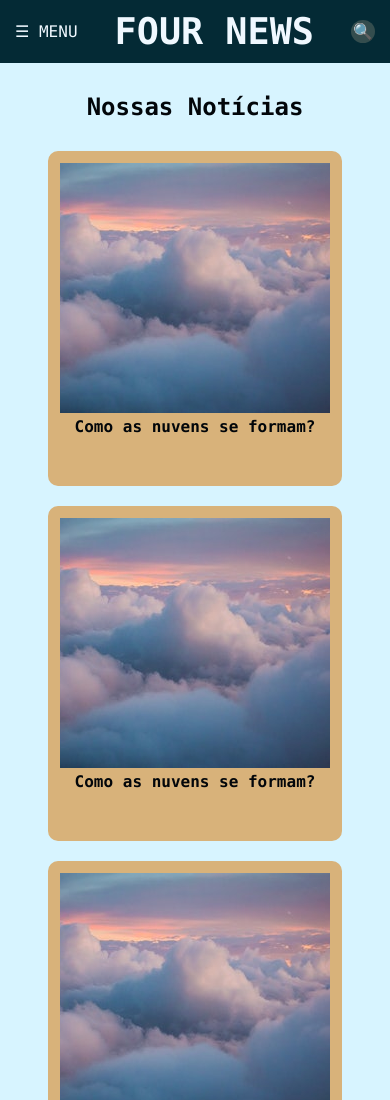
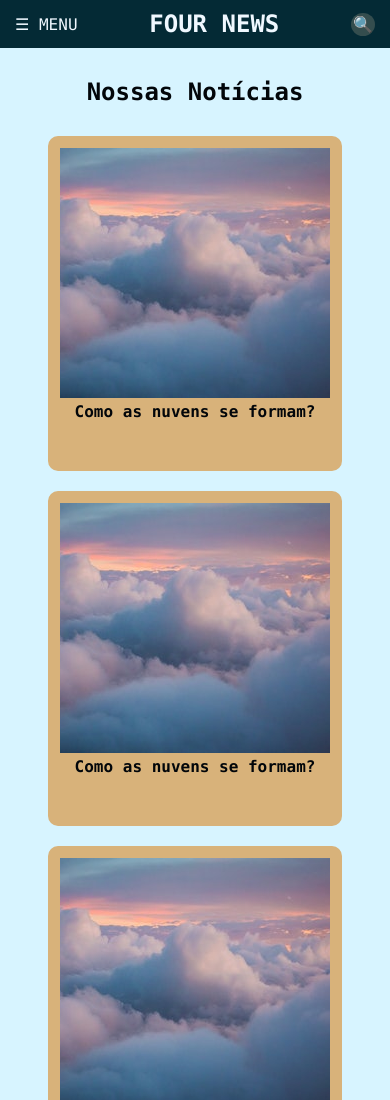
Before and after one commit to XandDevWeb/four-news, a plain HTML site: page index.html in a window 390 px wide. Shown: the top 1100 px of the page. Drawn offline with Linux system fonts and the light colour scheme.

Commit message:
modify priority of h1 css

```diff
--- a/css/style.css
+++ b/css/style.css
@@ -151,7 +151,7 @@ main a
 
 @media screen and (max-width: 450px)
 {
-    header h1
+    header a h1
     {
         font-size: 1.5rem;
     }
```
